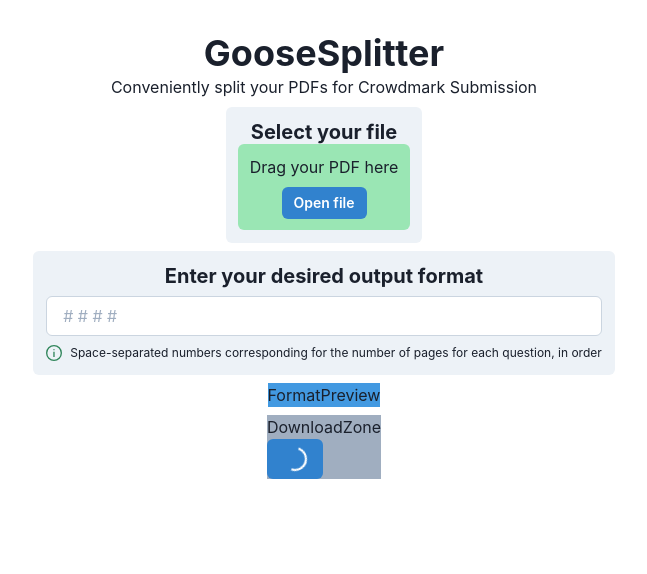
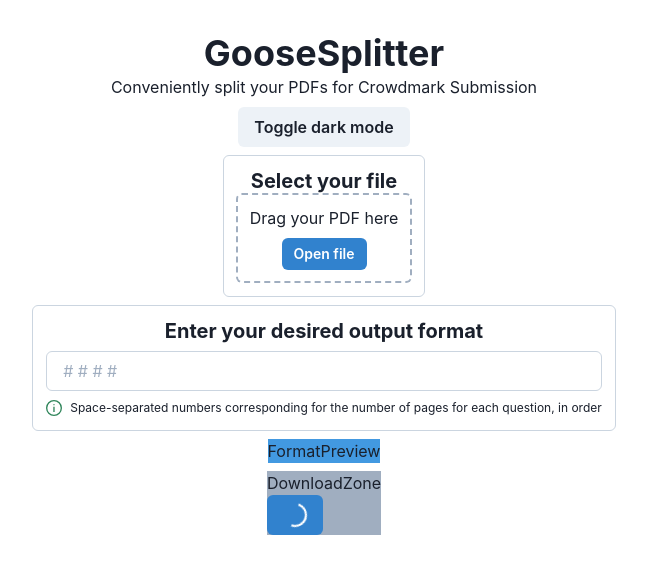
Before and after one commit to teppah/goosev2, a Next.js app: page / in a window 1280 px wide. Shown: the top 574 px of the page, without its empty margins (316-963 px from the left). Built offline with nearby package versions, Linux system fonts and the light colour scheme.

Commit message:
Adjust styling

```diff
--- a/components/FormatInput.tsx
+++ b/components/FormatInput.tsx
@@ -19,7 +19,8 @@
 
   return (
     <VStack
-      bg="gray.100"
+      border="1px"
+      borderColor="gray.300"
       d="flex"
       flexDir="column"
       alignItems="center"
@@ -31,7 +32,6 @@
       </Heading>
       <Input
         placeholder="# # # #"
-        bg="white"
         borderColor="gray.300"
         isInvalid={isInvalidated}
         value={text}
--- a/components/PDFDropzone.tsx
+++ b/components/PDFDropzone.tsx
@@ -1,4 +1,5 @@
 import { Box, Text, Heading, Button, VStack, useToast } from "@chakra-ui/react";
+import { CheckCircleIcon } from "@chakra-ui/icons";
 import { fileState } from "data/atoms";
 import { useDropzone } from "react-dropzone";
 import { useRecoilState } from "recoil";
@@ -39,10 +40,10 @@
       }
     },
   });
-  console.log(file);
   return (
     <Box
-      bg="gray.100"
+      border="1px"
+      borderColor="gray.300"
       minH="8rem"
       d="flex"
       flexDir="column"
@@ -54,16 +55,22 @@
         Select your file
       </Heading>
       <VStack
-        bg={isDragActive ? "green.300" : "green.200"}
-        transition="background 0.2s"
+        border="2px"
+        borderColor="gray.400"
+        borderStyle="dashed"
+        transition="box-shadow 0.2s"
         {...getRootProps()}
         flex="1"
         alignSelf="stretch"
         p="0.7rem"
         borderRadius="md"
+        shadow={isDragActive ? "2xl" : "none"}
       >
         {file ? (
-          <Text fontFamily="monospace">{file.name}</Text>
+          <Text fontFamily="monospace">
+            <CheckCircleIcon color="green.600" mr="0.2rem" />
+            {file.name}
+          </Text>
         ) : (
           <Text>Drag your PDF here</Text>
         )}
--- /dev/null
+++ b/next.config.js
@@ -0,0 +1,4 @@
+const withBundleAnalyzer = require("@next/bundle-analyzer")({
+  enabled: process.env.ANALYZE === "true",
+});
+module.exports = withBundleAnalyzer({});
--- a/package.json
+++ b/package.json
@@ -21,6 +21,7 @@
     "recoil": "^0.1.2"
   },
   "devDependencies": {
+    "@next/bundle-analyzer": "^10.0.4",
     "@types/node": "^14.14.16",
     "@types/react": "^17.0.0",
     "@types/read": "^0.0.28",
--- a/pages/index.tsx
+++ b/pages/index.tsx
@@ -1,20 +1,25 @@
 import Head from "next/head";
-import styles from "../styles/Home.module.css";
-import { VStack, Text, Heading } from "@chakra-ui/react";
+import { VStack, Text, Heading, useColorMode, Button } from "@chakra-ui/react";
 import PDFDropzone from "components/PDFDropzone";
 import FormatInput from "components/FormatInput";
 import FormatPreview from "components/FormatPreview";
 import DownloadZone from "components/DownloadZone";
 
 export default function Home() {
+  const { colorMode, toggleColorMode } = useColorMode();
   return (
-    <VStack spacing="0.5rem" align={{ base: "stretch", md: "center" }} px="2rem">
+    <VStack
+      spacing="0.5rem"
+      align={{ base: "stretch", md: "center" }}
+      px="2rem"
+    >
       <VStack spacing="0rem" marginTop="2rem">
         <Heading as="h1">GooseSplitter</Heading>
         <Text textAlign="center">
           Conveniently split your PDFs for Crowdmark Submission
         </Text>
       </VStack>
+      <Button onClick={toggleColorMode}>Toggle dark mode</Button>
 
       <PDFDropzone />
       <FormatInput />
```
Also changed, not shown: 1 other file (tests, documents, lock files or other folders).
